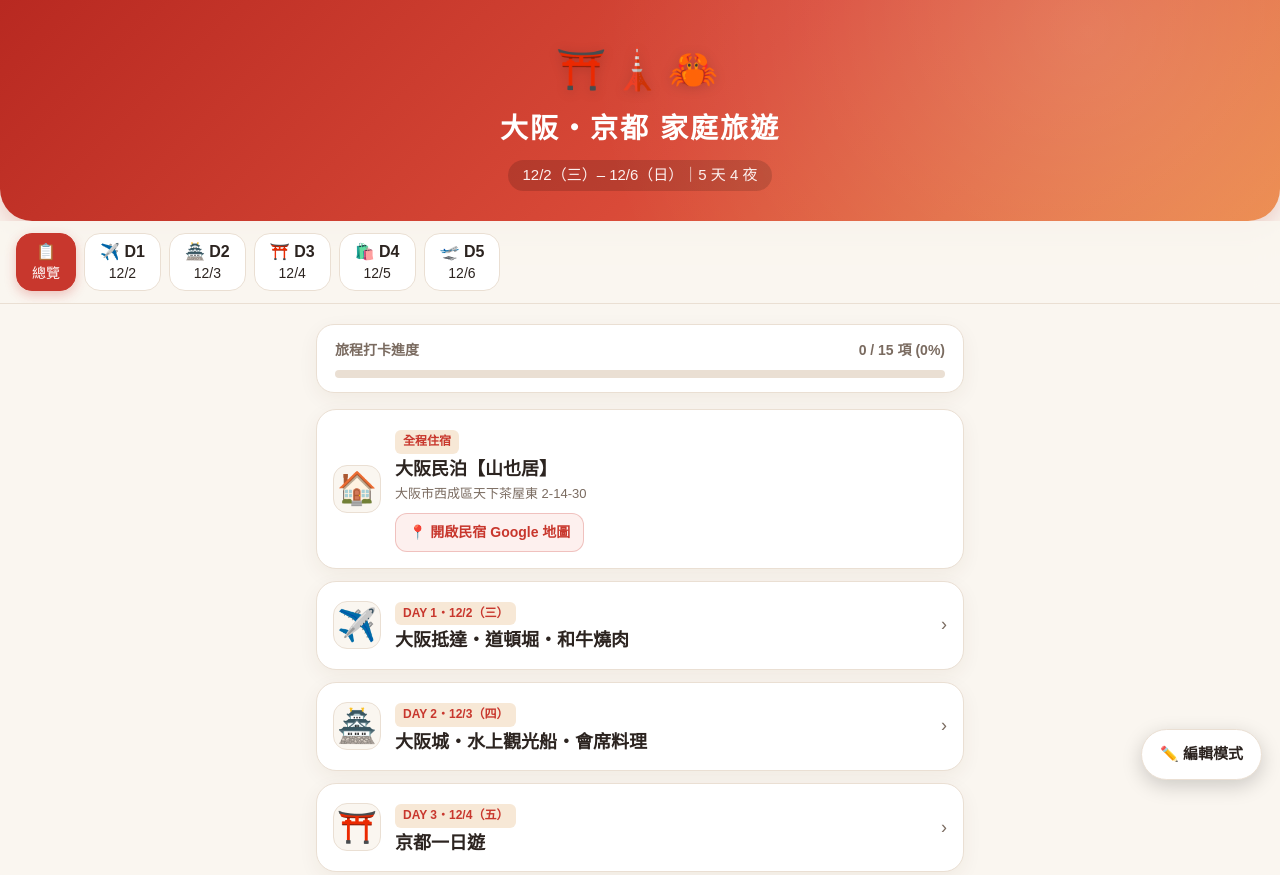
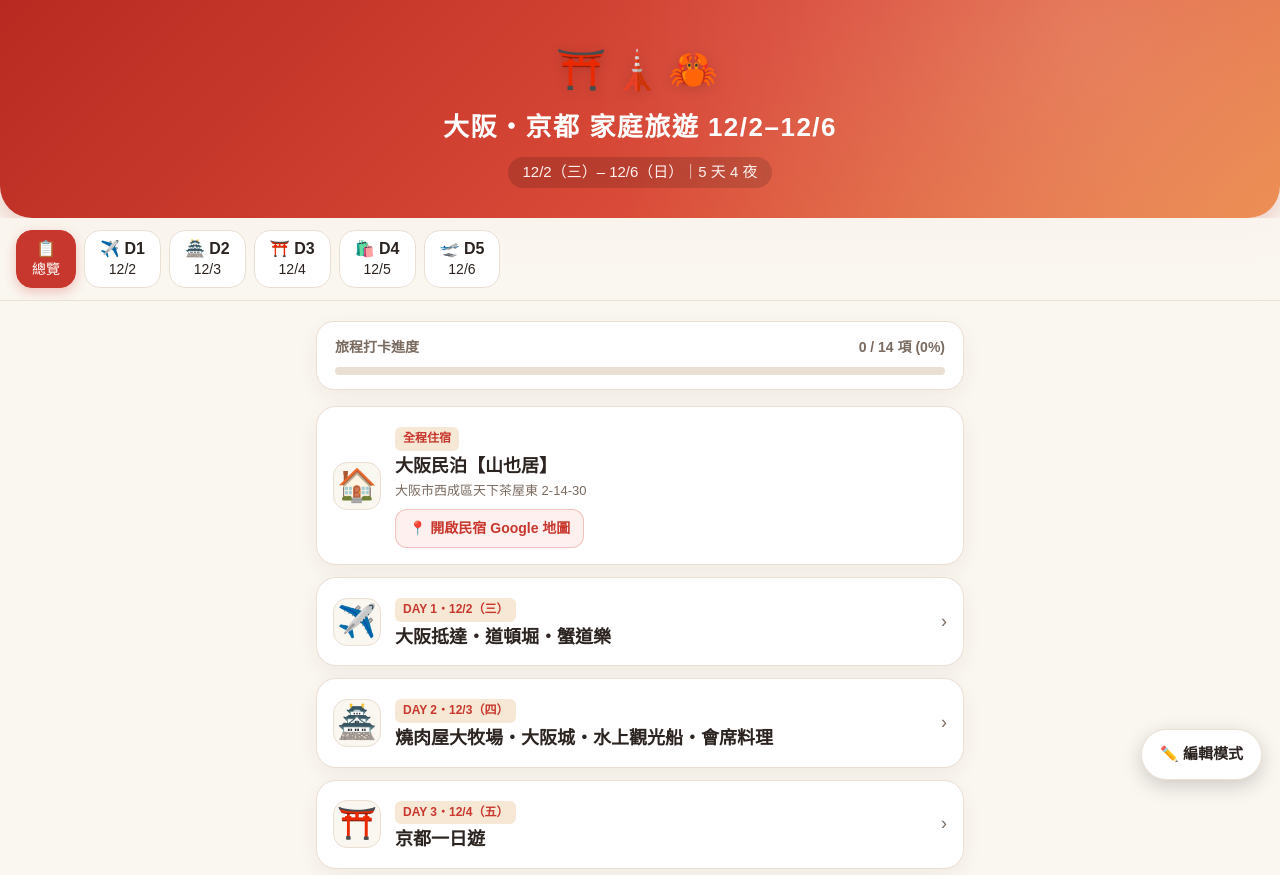
Before and after one commit to cyhong1988/family_travel.github.io, a plain HTML site: page index.html in a window 1280 px wide. Shown: the top 875 px of the page. Drawn offline with Linux system fonts and the light colour scheme.

Commit message:
Update index.html

```diff
--- a/index.html
+++ b/index.html
@@ -85,9 +85,9 @@ body.is-editing {
 }
 .hero h1 {
   margin: 0;
-  font-size: 28px;
+  font-size: 26px;
   font-weight: 800;
-  letter-spacing: 2px;
+  letter-spacing: 1.5px;
 }
 .hero p {
   margin: 8px 0 0;
@@ -494,7 +494,7 @@ textarea { min-height: 92px; }
 
 <header class="hero">
   <div class="big">⛩️🗼🦀</div>
-  <h1>大阪・京都 家庭旅遊</h1>
+  <h1>大阪・京都 家庭旅遊 12/2–12/6</h1>
   <p>12/2（三）– 12/6（日）｜5 天 4 夜</p>
 </header>
 
@@ -505,31 +505,31 @@ textarea { min-height: 92px; }
 <dialog id="dlg"><div id="dlgbody"></div></dialog>
 
 <script>
-const KEY = "osaka-trip-v7";
+const KEY = "osaka-trip-v8";
 const INN = {
   label: "民宿：大阪民泊【山也居】",
   q: "大阪民泊【山也居】 2 Chome-14-30 Tengachayahigashi, Nishinari Ward, Osaka"
 };
 
 const DEF = [
-  {id:"d1",date:"12/2（三）",title:"大阪抵達・道頓堀・和牛燒肉",emoji:"✈️",items:[
+  {id:"d1",date:"12/2（三）",title:"大阪抵達・道頓堀・蟹道樂",emoji:"✈️",items:[
     {id:"a1",time:"約 15:00",icon:"🛬",title:"大阪抵達・前往山也居辦理入住",notes:"抵達關西機場後，搭乘南海電鐵至天下茶屋站，步行前往「大阪民泊【山也居】」辦理入住\n地址：大阪市西成區天下茶屋東 2-14-30",maps:[
       INN,
       {label:"南海電鐵 天下茶屋站",q:"天下茶屋駅 大阪"}
     ]},
-    {id:"a2",time:"17:00–19:00",icon:"🌃",title:"道頓堀夜遊",notes:"逛道頓堀商圈，與固力果跑跑人看板合照",maps:[
+    {id:"a2",time:"16:30–18:00",icon:"🌃",title:"道頓堀夜遊",notes:"逛道頓堀商圈，與固力果跑跑人看板合照",maps:[
       {label:"道頓堀",q:"道頓堀 大阪"},
       {label:"固力果跑跑人看板",q:"道頓堀グリコサイン"}
     ]},
-    {id:"a3",time:"19:30",icon:"🥩",title:"晚餐：燒肉屋 大牧場 道頓堀店",notes:"享用日本國產和牛燒肉＋帝王蟹大餐\n地址：大阪市中央區道頓堀 1-6-15 コムラード・ドウトンビル 5F",maps:[
-      {label:"燒肉屋 大牧場 道頓堀店",q:"燒肉屋 大牧場 道頓堀店 Osaka"}
+    {id:"a3",time:"18:30",icon:"🦀",title:"晚餐：蟹道樂 道頓堀本店",notes:"享用招牌松葉蟹、帝王蟹會席料理大餐",maps:[
+      {label:"蟹道樂 道頓堀本店",q:"かに道楽 道頓堀本店"}
     ]}
   ]},
-  {id:"d2",date:"12/3（四）",title:"大阪城・水上觀光船・會席料理",emoji:"🏯",items:[
-    {id:"b1",time:"12:00",icon:"🍜",title:"午餐：一蘭拉麵",notes:"（若蟹道樂改排 12/3，則取代此餐）",maps:[
-      {label:"一蘭拉麵 道頓堀店本館",q:"一蘭 道頓堀店本館"}
+  {id:"d2",date:"12/3（四）",title:"燒肉屋大牧場・大阪城・水上觀光船・會席料理",emoji:"🏯",items:[
+    {id:"b1",time:"12:00",icon:"🥩",title:"午餐：燒肉屋 大牧場 道頓堀店",notes:"享用日本國產和牛燒肉大餐（午間時段更划算）\n地址：大阪市中央區道頓堀 1-6-15 コムラード・ドウトンビル 5F",maps:[
+      {label:"燒肉屋 大牧場 道頓堀店",q:"燒肉屋 大牧場 道頓堀店 Osaka"}
     ]},
-    {id:"b2",time:"13:30–16:00",icon:"🏯",title:"大阪城",notes:"參觀大阪城天守閣與大阪城公園",maps:[
+    {id:"b2",time:"14:00–16:00",icon:"🏯",title:"大阪城",notes:"參觀大阪城天守閣與大阪城公園",maps:[
       {label:"大阪城天守閣",q:"大阪城天守閣"}
     ]},
     {id:"b3",time:"16:30–17:30",icon:"🚤",title:"水上觀光船",notes:"搭乘大阪水上巴士（Aqua-Liner）遊覽大川沿岸風光",maps:[
@@ -553,15 +553,12 @@ const DEF = [
     {id:"e1",time:"11:30",icon:"🐟",title:"午餐：生鮪魚海鮮丼",notes:"從天下茶屋站搭地鐵前往本町站\n海鮮丼まぐろ丸 本店\n品嚐新鮮生鮪魚及海鮮丼",maps:[
       {label:"まぐろ丸 本店",q:"海鮮丼まぐろ丸 本店 大阪"}
     ]},
-    {id:"e2",time:"13:00–17:30",icon:"🛍️",title:"心齋橋、難波購物",notes:"沿途一路往南逛：\n1. 心齋橋筋商店街\n2. 大丸心齋橋百貨\n3. 心齋橋 PARCO\n4. 道頓堀\n5. 難波商圈",maps:[
+    {id:"e2",time:"13:00–18:30",icon:"🛍️",title:"心齋橋、難波購物",notes:"沿途一路往南逛：\n1. 心齋橋筋商店街\n2. 大丸心齋橋百貨\n3. 心齋橋 PARCO\n4. 道頓堀\n5. 難波商圈",maps:[
       {label:"心齋橋筋商店街",q:"心斎橋筋商店街"},
       {label:"大丸心齋橋",q:"大丸心斎橋店"},
       {label:"心齋橋 PARCO",q:"心斎橋PARCO"},
       {label:"道頓堀",q:"道頓堀 大阪"},
       {label:"難波商圈",q:"難波 大阪"}
-    ]},
-    {id:"e3",time:"15:30–16:30",icon:"🦀",title:"蟹道樂（二選一）",notes:"方案 A：前往蟹道樂道頓堀本店，作為下午的豪華正餐\n方案 B：移至 12/3 午餐，取代一蘭拉麵，12/5 保留胃口給海鮮丼及爐端燒",maps:[
-      {label:"蟹道樂 道頓堀本店",q:"かに道楽 道頓堀本店"}
     ]},
     {id:"e4",time:"19:30",icon:"🍣",title:"晚餐：爐端燒＋壽司",notes:"寿し炉端喜多郎寿し 道具屋筋横丁店\n體驗現烤爐端燒及日式壽司\n位於千日前道具屋筋商店街內\n用餐後從難波站搭南海電鐵返回「大阪民泊【山也居】」",maps:[
       {label:"喜多郎壽司",q:"喜多郎寿し 道具屋筋横丁店"},
```
